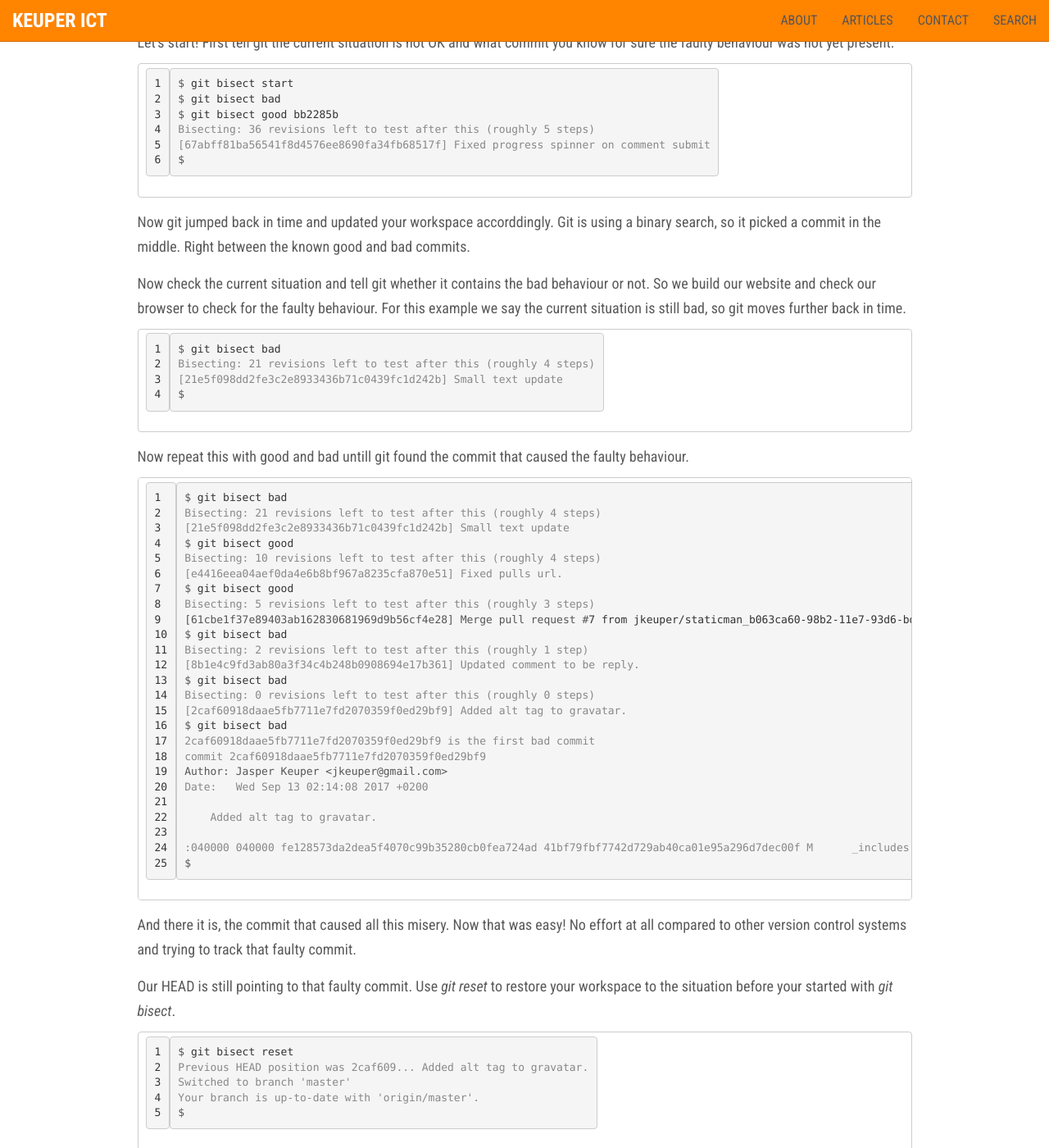
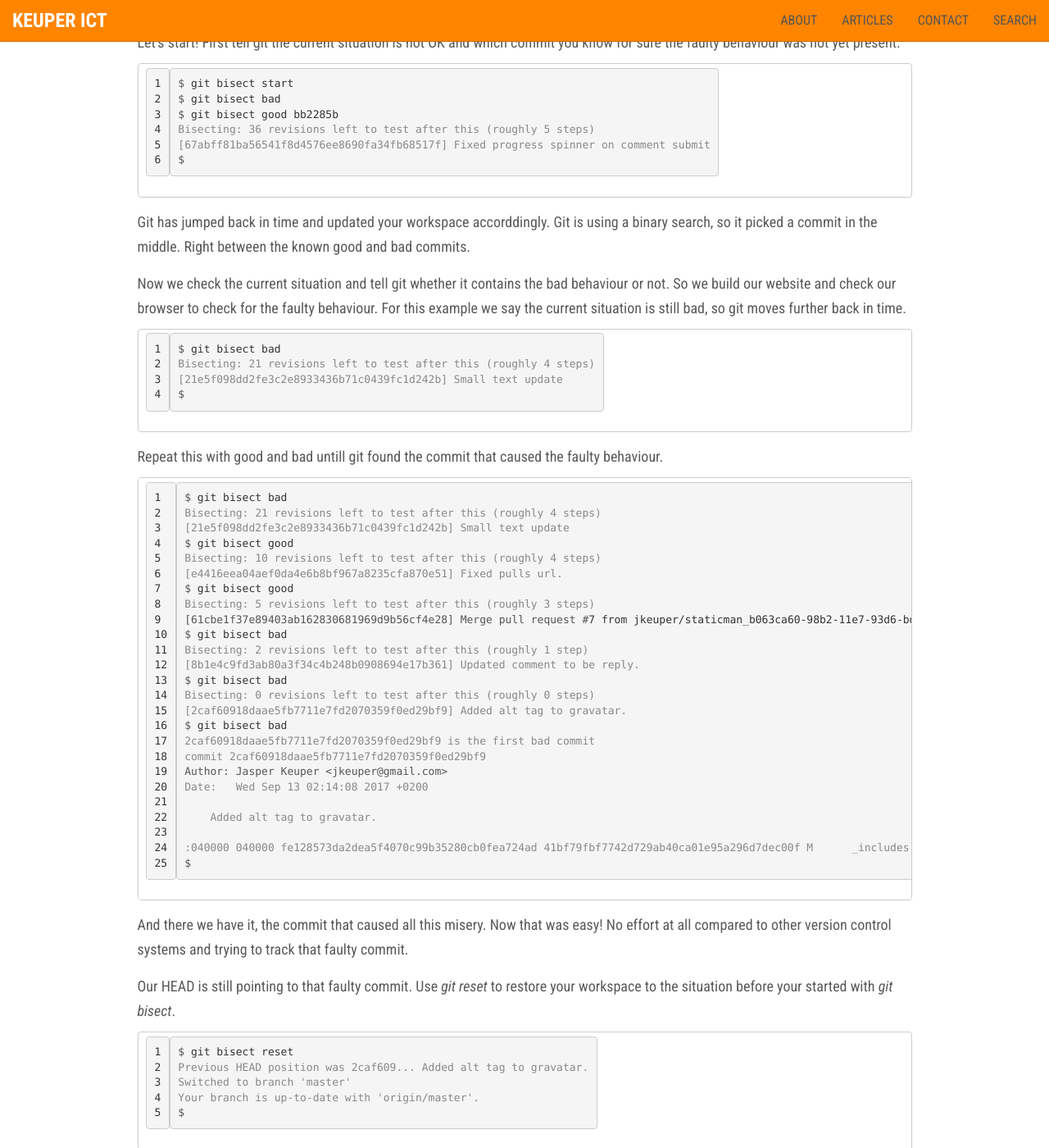
Before and after one commit to jkeuper/jkeuper.github.io, a Jekyll site: the page built from _posts/2017-09-30-git-bisect.md, in a window 1280 px wide and 1400 px high, scrolled down 981 px. Shown: the whole window at 82% size. Built offline with Jekyll 4.4.1, drawn with Linux system fonts in a browser that asks for light colours; nearby versions of some CDN libraries.

Commit message:
Improved minor sentence issues

````diff
--- a/_posts/2017-09-30-git-bisect.md
+++ b/_posts/2017-09-30-git-bisect.md
@@ -17,7 +17,7 @@ Git bisect does a [binary search](https://en.wikipedia.org/wiki/Binary_search_al
 through your commit history to help you identify the commit which introduced
 the faulty behavior, as quickly as possible.
 
-Let's start! First tell git the current situation is not OK and what commit
+Let's start! First tell git the current situation is not OK and which commit
 you know for sure the faulty behaviour was not yet present.
 
 ```console
@@ -29,11 +29,11 @@ Bisecting: 36 revisions left to test after this (roughly 5 steps)
 $
 ```
 
-Now git jumped back in time and updated your workspace accorddingly. Git
+Git has jumped back in time and updated your workspace accorddingly. Git
 is using a binary search, so it picked a commit in the middle. Right
 between the known good and bad commits.
 
-Now check the current situation and tell git whether it contains the bad
+Now we check the current situation and tell git whether it contains the bad
 behaviour or not. So we build our website and check our browser to check
 for the faulty behaviour. For this example we say the current situation is
 still bad, so git moves further back in time.
@@ -45,7 +45,7 @@ Bisecting: 21 revisions left to test after this (roughly 4 steps)
 $
 ```
 
-Now repeat this with good and bad untill git found the commit that caused
+Repeat this with good and bad untill git found the commit that caused
 the faulty behaviour.
 
 ```console
@@ -76,7 +76,7 @@ Date:   Wed Sep 13 02:14:08 2017 +0200
 $
 ```
 
-And there it is, the commit that caused all this misery. Now that
+And there we have it, the commit that caused all this misery. Now that
 was easy! No effort at all compared to other version control
 systems and trying to track that faulty commit.
 
````
